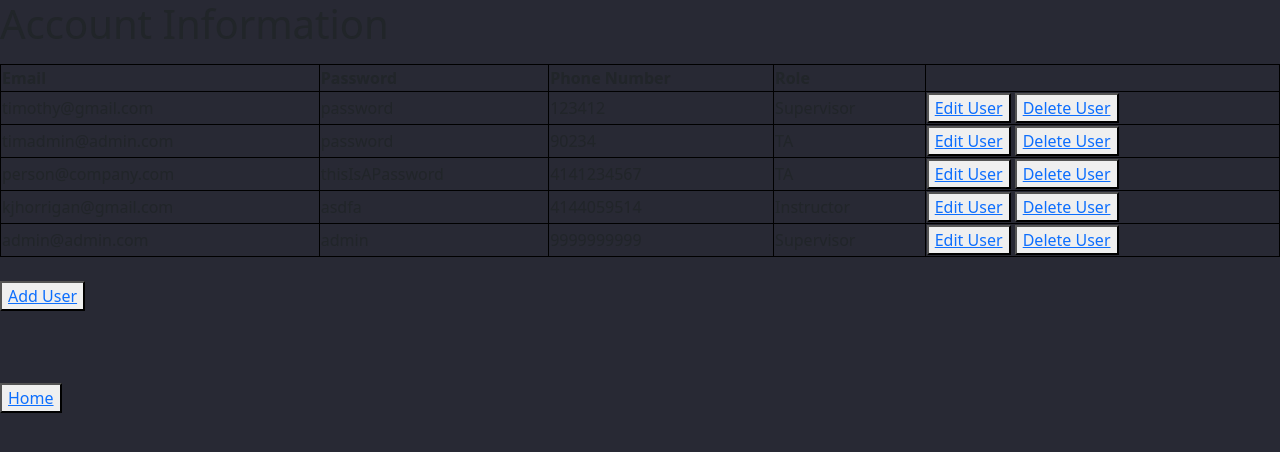
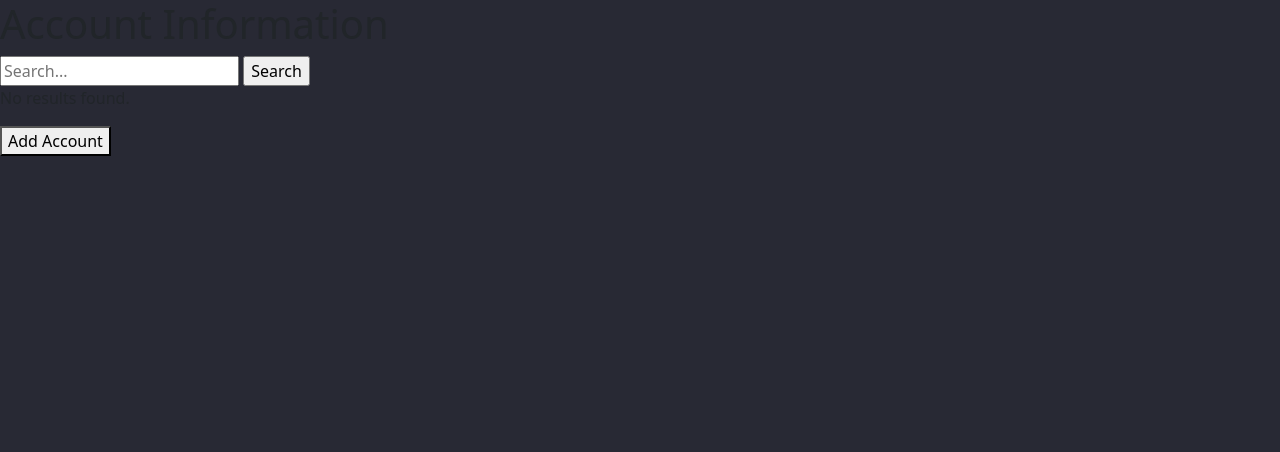
Before and after one commit to CAndreas7/DjangoUntrained, a Django app: page /users/ in a window 1280 px wide. Shown: the top 452 px of the page. Run offline with Django 4.2, Linux system fonts and the light colour scheme; data comes from the database, SQL or seed files in the repository; both versions use the stored data as it was after the commit; some libraries are stand-ins or nearby versions.

Commit message:
added a search function to help find Users faster, added a working delete button, working on edit and add

```diff
--- a/Management/views.py
+++ b/Management/views.py
@@ -1,6 +1,9 @@
+from django.db.models import Q
 from django.http import HttpResponse, HttpResponseRedirect
 from django.shortcuts import render, redirect, get_object_or_404
 from django.views import View
+from django.views.generic import ListView
+
 from .models import User, Section, Course, UsersToCourse
 from .forms import SectionForm, CourseForm, UserForm, UserToFrom, CourseEditForm
 
@@ -400,15 +403,29 @@ class userEdit(View):
             return render(request, "main/User/userEdit.html", context)
 
 
-class accounts(View):
-    def get(self, request):
-        return render(request, "main/Account/accounts.html", {})
+class accounts(ListView):
+    model = User
+    template_name = 'main/Account/accounts.html'
+    context_object_name = 'results'
+
+    def get_queryset(self):
+        query = self.request.GET.get('q', '')
+        queryset = super().get_queryset()
+        if query:
+            queryset = queryset.filter(Q(fName__icontains=query) | Q(email__icontains=query) | Q(lName__icontains=query))
+        return queryset
+
+    def get_context_data(self, **kwargs):
+        context = super().get_context_data(**kwargs)
+        context['query'] = self.request.GET.get('q', '')
+        return context
+
+
 
 
 class accountAdd(View):
     def get(self, request):
         return render(request, "main/Account/accountAdd.html", {})
-
 
 class userDelete(View):
     def get(self, request, email_id):
--- a/templates/main/Account/accounts.html
+++ b/templates/main/Account/accounts.html
@@ -2,37 +2,67 @@
     {% load crispy_forms_tags %}
     {% load crispy_forms_filters %}
 {% block content %}
+
     <h1>Account Information</h1>
-    <p>{{message}}</p>
 
-    <style>
-table, th, td {
-  border:1px solid black;
-}
-</style>
-<table style="width:100%">
+<form method="get" action="{% url 'accounts' %}">
+    <input type="text" name="q" value="{{ query }}" placeholder="Search...">
+    <input type="submit" value="Search">
+</form>
+
+{% if results %}
+    <table>
         <tr>
+            <th>First Name</th>
+            <th>Last Name</th>
             <th>Email</th>
-      <th>Password</th>
-    <th>Phone Number</th>
-    <th>Role</th>
         </tr>
-  {% for user in users %}
+        {% for result in results %}
             <tr>
-    <td>{{ user.email }}</td>
-      <td>{{ user.password }}</td>
-    <td>{{ user.phone }}</td>
-    <td>{{ user.getRole}}</td>
-    <td>
-        <button type="button"><a href="{% url 'userEdit' user.email%}">Edit User</a></button>
-        <button type="button"><a href="{% url 'userDelete' user.email %}">Delete User</a></button>
-    </td>
+                <td>{{ result.getfName }}</td>
+                <td>{{ result.getlName }}</td>
+                <td>{{ result.email }}</td>
+                {# <td> <button type="button"><a href="{% url 'AccountEdit' user.email course.courseID  %}">Edit Information</a></button></td> #}
+                <td> <button onclick="result.delete()">Delete</button></td>
             </tr>
         {% endfor %}
-</table> <br>
+    </table>
+{% else %}
+    <p>No results found.</p>
+{% endif %}
+<button onclick="window.location.href='{% url 'accountAdd' %}'">Add Account</button>
 
-     <button type="button"><a href="{% url 'userAdd' %}">Add User</a></button> <br> <br>
-
+{#<h1>Account Information</h1>#}
+{#    <p>{{message}}</p>#}
+{##}
+{#    <style>#}
+{#table, th, td {#}
+{#  border:1px solid black;#}
+{#}#}
+{#</style>#}
+{#<table style="width:100%">#}
+{#  <tr>#}
+{#      <th>Email</th>#}
+{#      <th>Password</th>#}
+{#    <th>Phone Number</th>#}
+{#    <th>Role</th>#}
+{#  </tr>#}
+{#  {% for user in users %}#}
+{#  <tr>#}
+{#    <td>{{ user.email }}</td>#}
+{#      <td>{{ user.password }}</td>#}
+{#    <td>{{ user.phone }}</td>#}
+{#    <td>{{ user.getRole}}</td>#}
+{#    <td>#}
+{#        <button type="button"><a href="{% url 'userEdit' user.email%}">Edit User</a></button>#}
+{#        <button type="button"><a href="{% url 'userDelete' user.email %}">Delete User</a></button>#}
+{#    </td>#}
+{#  </tr>#}
+{#  {% endfor %}#}
+{#</table> <br>#}
+{##}
+{#     <button type="button"><a href="{% url 'userAdd' %}">Add User</a></button> <br> <br>#}
+{##}
     {#  <table>#}
     {#    <tr><th>Name</th><th>Number</th></tr>#}
     {#    {% for i in myList %}#}
@@ -40,7 +70,7 @@ table, th, td {
     {#    {% endfor %}#}
     {#  </table>#}
     {#{% endblock content %}#}
-
-    <br><br><button type="button"><a href="{% url 'mainHome' %}">Home</a></button>
-
+{##}
+{#    <br><br><button type="button"><a href="{% url 'mainHome' %}">Home</a></button>#}
+{##}
 {% endblock content %}
```
Also changed, not shown: db.sqlite3. Lines whose indentation alone changed are shown as unchanged.
